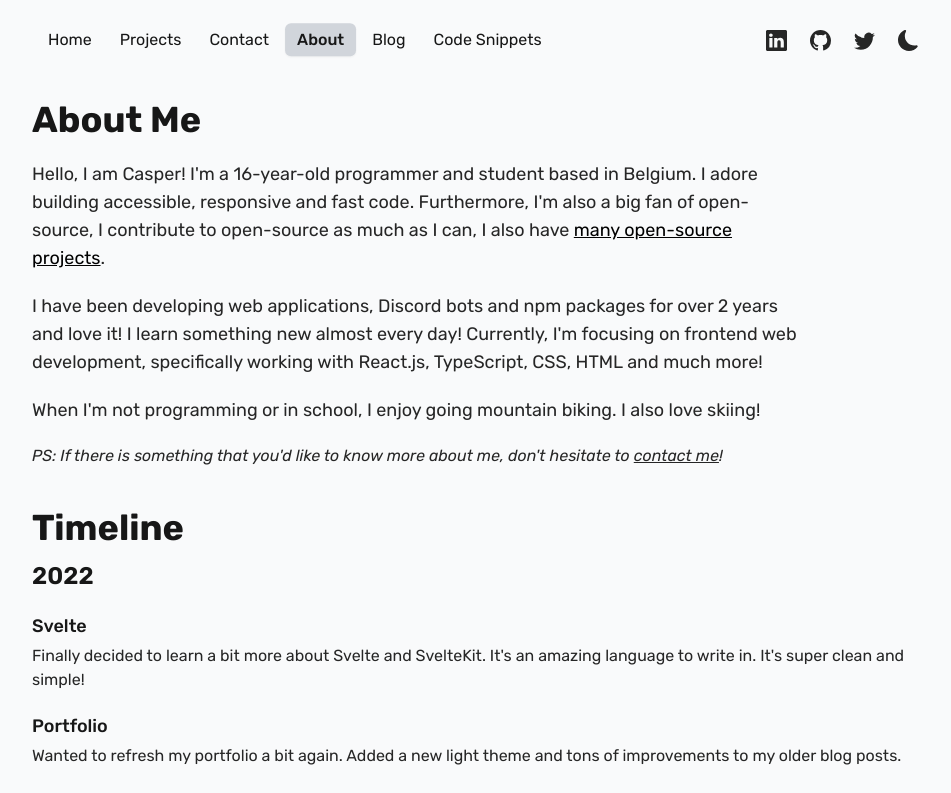
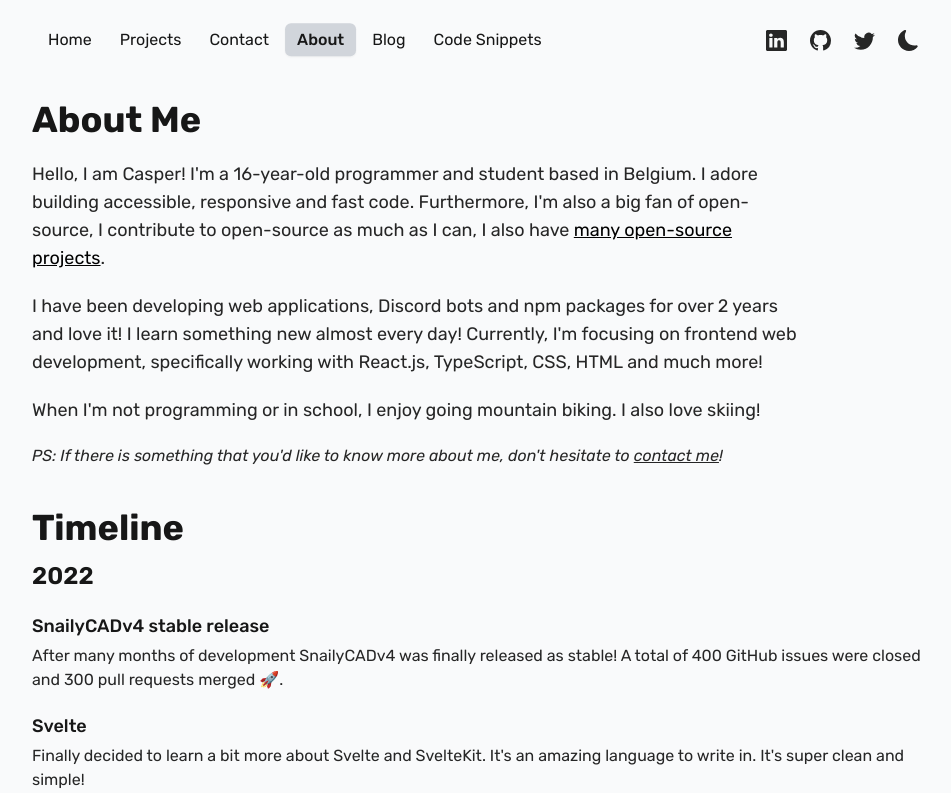
Before and after one commit to pzk3/casperiv.dev, a Next.js app: page /about in a window 1280 px wide. Shown: the top 793 px of the page, without its empty margins (160-1111 px from the left). Built offline with nearby package versions, Linux system fonts and the light colour scheme.

Commit message:
:tada: update timeline

```diff
--- a/src/data/timeline.ts
+++ b/src/data/timeline.ts
@@ -1,6 +1,13 @@
 import { TimelineItem } from "types/Timeline";
 
 export const timeline: TimelineItem[] = [
+  {
+    year: 2022,
+    title: "SnailyCADv4 stable release",
+    text: "After many months of development SnailyCADv4 was finally released as stable! A total of 400 GitHub issues were closed and 300 pull requests merged 🚀.",
+    url: "https://snailycad.caspertheghost.me",
+    date: "May 2022",
+  },
   {
     year: 2022,
     title: "Svelte",
```
